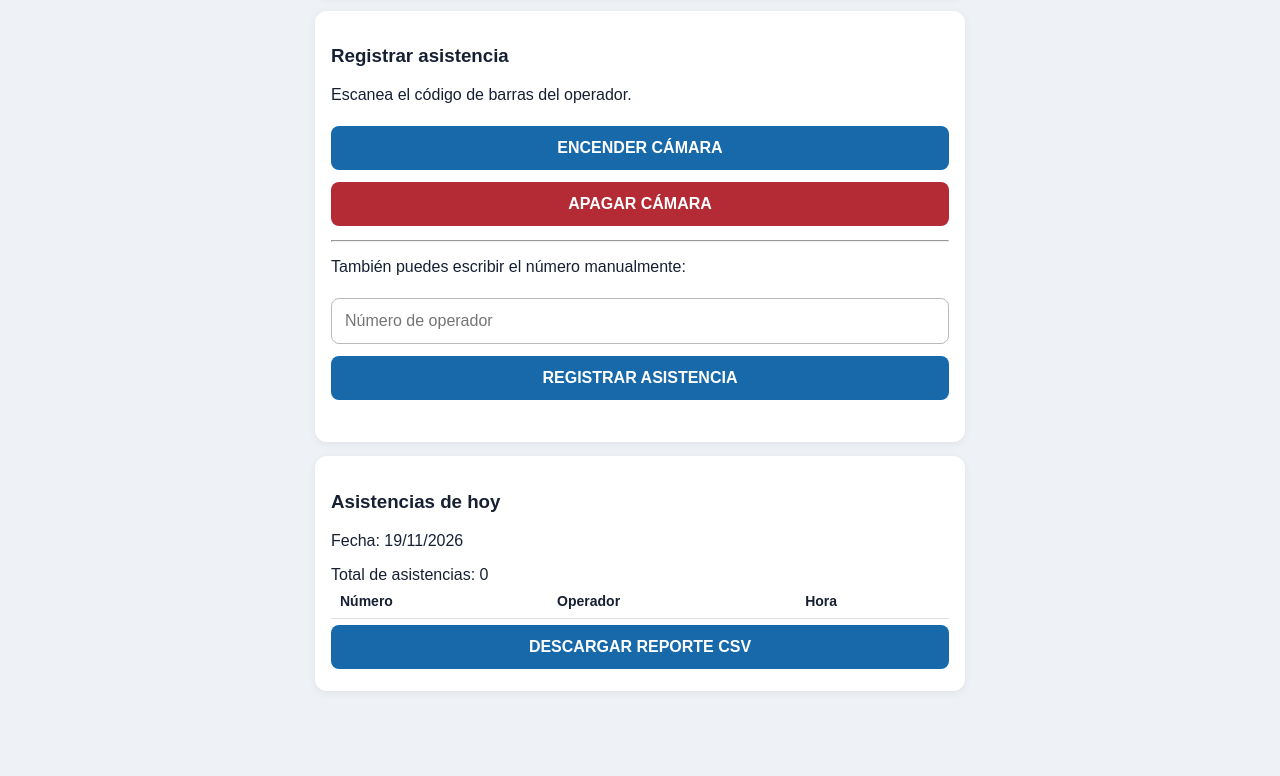
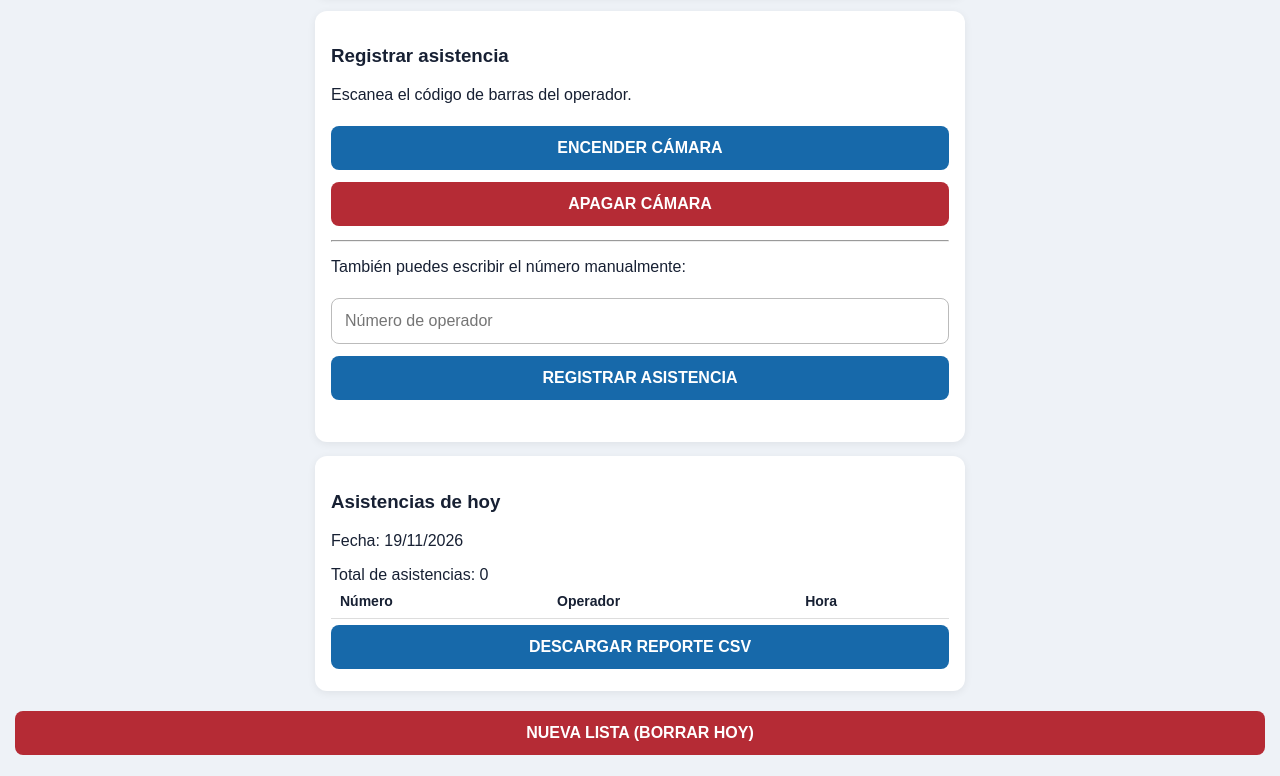
Before and after one commit to conop161190-bit/checador-asistencia, a plain HTML site: page index.html in a window 1280 px wide. Shown: the part 439-1215 px from the top of the page. Before the commit the page ends 1159 px from the top, so only its background shows below. Drawn offline with Linux system fonts and the light colour scheme.

Commit message:
Update index.html

```diff
--- a/index.html
+++ b/index.html
@@ -61,7 +61,7 @@ small{color:#586579}
 <button onclick="exportar()">DESCARGAR REPORTE CSV</button>
 </section>
 </main>
-
+ <button class="rojo" onclick="nuevaLista()">NUEVA LISTA (BORRAR HOY)</button>
 <script>
 let operadores=JSON.parse(localStorage.getItem("operadores")||"[]");
 let asistencias=JSON.parse(localStorage.getItem("asistencias")||"[]");
```
